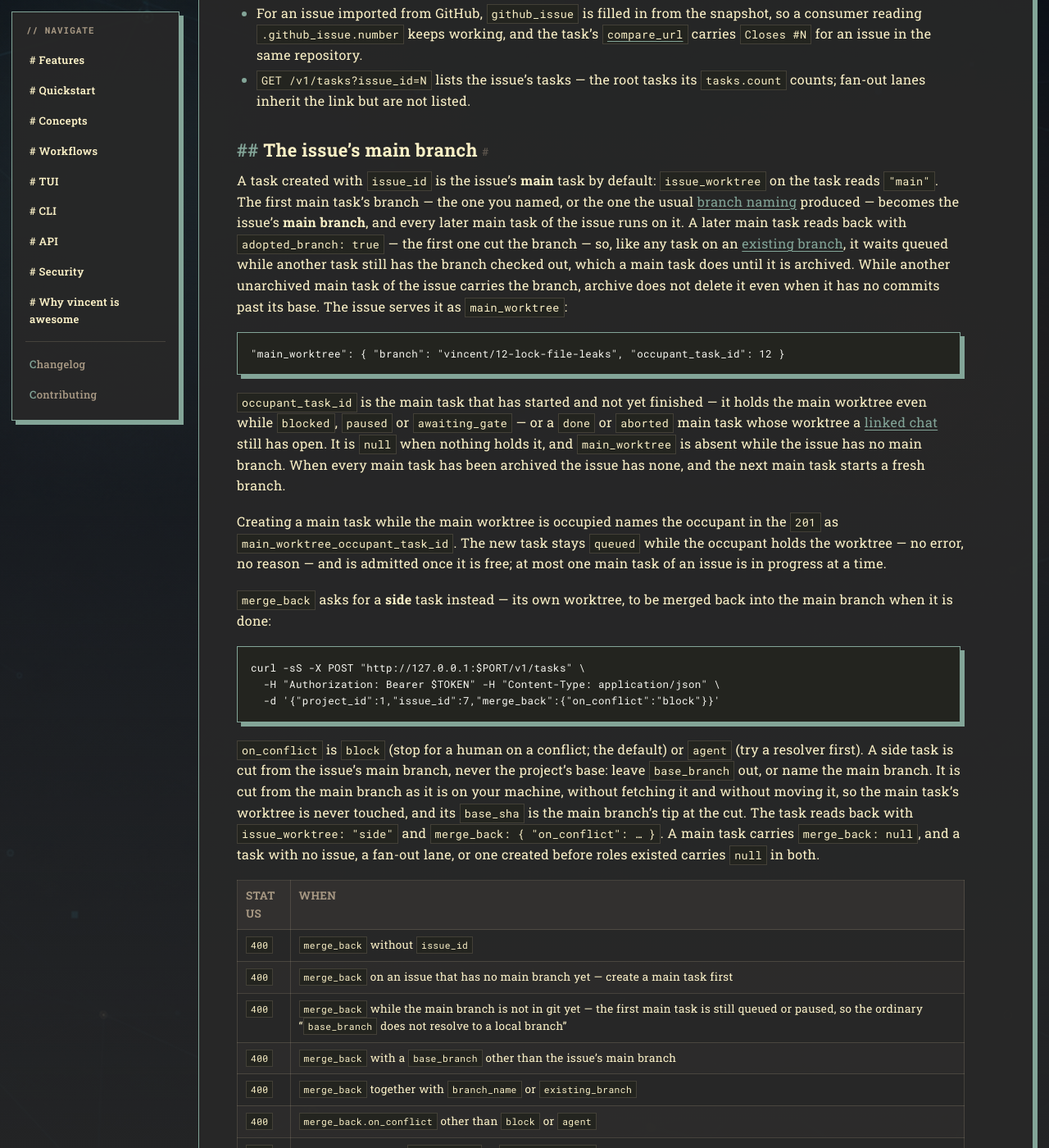
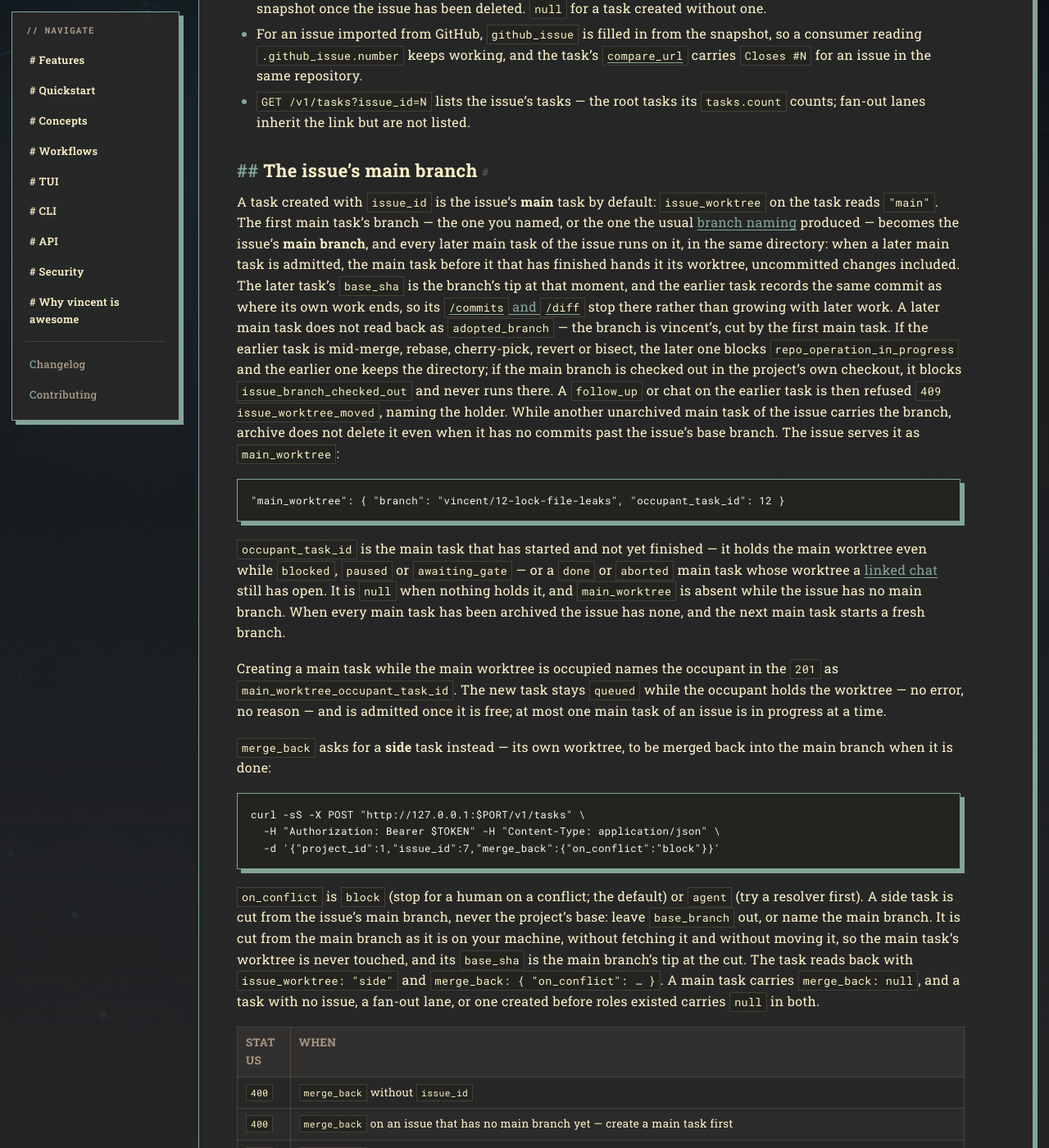
Before and after one commit to lezli01/vincent, a Jekyll site: the page built from docs/reference/api.md, in a window 1280 px wide and 1400 px high, scrolled down 59082 px. Shown: the whole window at 82% size. Built offline with Jekyll 4.4.1, drawn with Linux system fonts in a browser that asks for light colours; our own code applies the rules of GitHub Pages for plain Markdown files; some of the changed text lies outside the part shown.

Commit message:
docs: describe the issue main-worktree hand-off in the API, CLI and TUI pages (134.12)
The API page still said a later main task reads back adopted and waits
for its predecessor's archive, and that issue delete always answers 204.
The CLI and TUI pages said nothing refuses an issue delete. Describe the
hand-off, the end of a handed-on task's /commits and /diff, the
issue_worktree_moved refusal on follow-up, and the delete refusal.

Co-Authored-By: Claude Opus 5.5 (1M context) <noreply@anthropic.com>

````diff
--- a/docs/reference/api.md
+++ b/docs/reference/api.md
@@ -2581,7 +2581,9 @@ curl -sS -X POST "http://127.0.0.1:$PORT/v1/issues" \
   empty body, or one over 64 KiB, is `400`. There is no `Idempotency-Key`.
   Nothing is ever posted to GitHub: a comment edited there is updated in
   place, and one deleted there stays.
-- **Delete** answers `204` from any state. An imported issue leaves a tombstone
+- **Delete** answers `204` from any state, unless one of the issue's
+  [main tasks](#the-issues-main-branch) has not finished: then it is
+  `409 issue_has_live_main_task` naming it. An imported issue leaves a tombstone
   so it is never imported again, nothing is written upstream, and tasks created
   from it keep running with `issue_id` cleared. It is not an MCP tool.
 - **Labels** — `GET /v1/projects/{id}/issue-labels` lists
@@ -2635,12 +2637,20 @@ A task created with `issue_id` is the issue's **main** task by default:
 `issue_worktree` on the task reads `"main"`. The first main task's branch —
 the one you named, or the one the usual [branch naming](#tasks) produced —
 becomes the issue's **main branch**, and every later main task of the issue
-runs on it. A later main task reads back with `adopted_branch: true` — the
-first one cut the branch — so, like any task on an
-[existing branch](#running-on-an-existing-branch), it waits queued while
-another task still has the branch checked out, which a main task does until
-it is archived. While another unarchived main task of the issue carries the
-branch, archive does not delete it even when it has no commits past its base. The issue serves it as `main_worktree`:
+runs on it, in the same directory: when a later main task is admitted, the
+main task before it that has finished hands it its worktree, uncommitted
+changes included. The later task's `base_sha` is the branch's tip at that
+moment, and the earlier task records the same commit as where its own work
+ends, so its [`/commits` and `/diff`](#transcripts-and-diffs) stop there rather
+than growing with later work. A later main task does not read back as `adopted_branch` — the branch
+is vincent's, cut by the first main task. If the earlier task is
+mid-merge, rebase, cherry-pick, revert or bisect, the later one blocks
+`repo_operation_in_progress` and the earlier one keeps the directory; if the
+main branch is checked out in the project's own checkout, it blocks
+`issue_branch_checked_out` and never runs there. A `follow_up` or chat on the
+earlier task is then refused `409 issue_worktree_moved`, naming the holder.
+While another unarchived main task of the issue carries the branch, archive
+does not delete it even when it has no commits past the issue's base branch. The issue serves it as `main_worktree`:
 
 ```json
 "main_worktree": { "branch": "vincent/12-lock-file-leaks", "occupant_task_id": 12 }
@@ -2694,9 +2704,8 @@ handoff body does not take `merge_back`.
 
 Roles, the main branch and the occupant are recorded and served today, and
 the scheduler holds a later main task back while the occupant holds the
-worktree. A later main task still waits for the previous one to be
-**archived**, not merely finished, and nothing yet merges a side task back —
-those arrive with later releases.
+worktree. Nothing yet merges a side task back — that arrives with a later
+release.
 
 ## Chats
 
@@ -3313,7 +3322,10 @@ already on disk.
 `GET …/diff` is a unified diff of the worktree against the merge-base with the
 commit the task was cut from — its recorded `base_sha`, and the base branch by
 name for a task that has none — including uncommitted changes. Untracked files
-are excluded — a documented limitation.
+are excluded — a documented limitation. An issue's
+[main task](#the-issues-main-branch) that handed its worktree on, or was
+archived, is diffed in the project repository instead, ending at the commit
+its branch stood at when it let go.
 
 `?by=lane` asks for the same change **split by the fan-out lane that produced
 it**, as JSON rather than as `text/plain`:
@@ -3360,7 +3372,10 @@ recorded `base_sha`, else the base branch — and follows the task's own
 first-parent chain, so the commits made inside a fan-out lane are not listed but
 the merge that joined the lane is, carrying the same `lane_id` and
 `child_task_id` a `?by=lane` section does. Both keys are omitted on every other
-commit. `author_time` is RFC3339 UTC.
+commit. `author_time` is RFC3339 UTC. For an issue's
+[main task](#the-issues-main-branch) that handed its worktree on, or was
+archived, the range ends at the commit the shared branch stood at when it let
+go, not at the branch's tip.
 
 A branch with nothing past its base is `200 []`. It is a `409 invalid_state`
 when the task has no branch yet (it was never admitted), when the branch no
````
Also changed, not shown: docs/guides/tui.md (+2 -1 lines), docs/reference/cli.md (+8 -3 lines).
